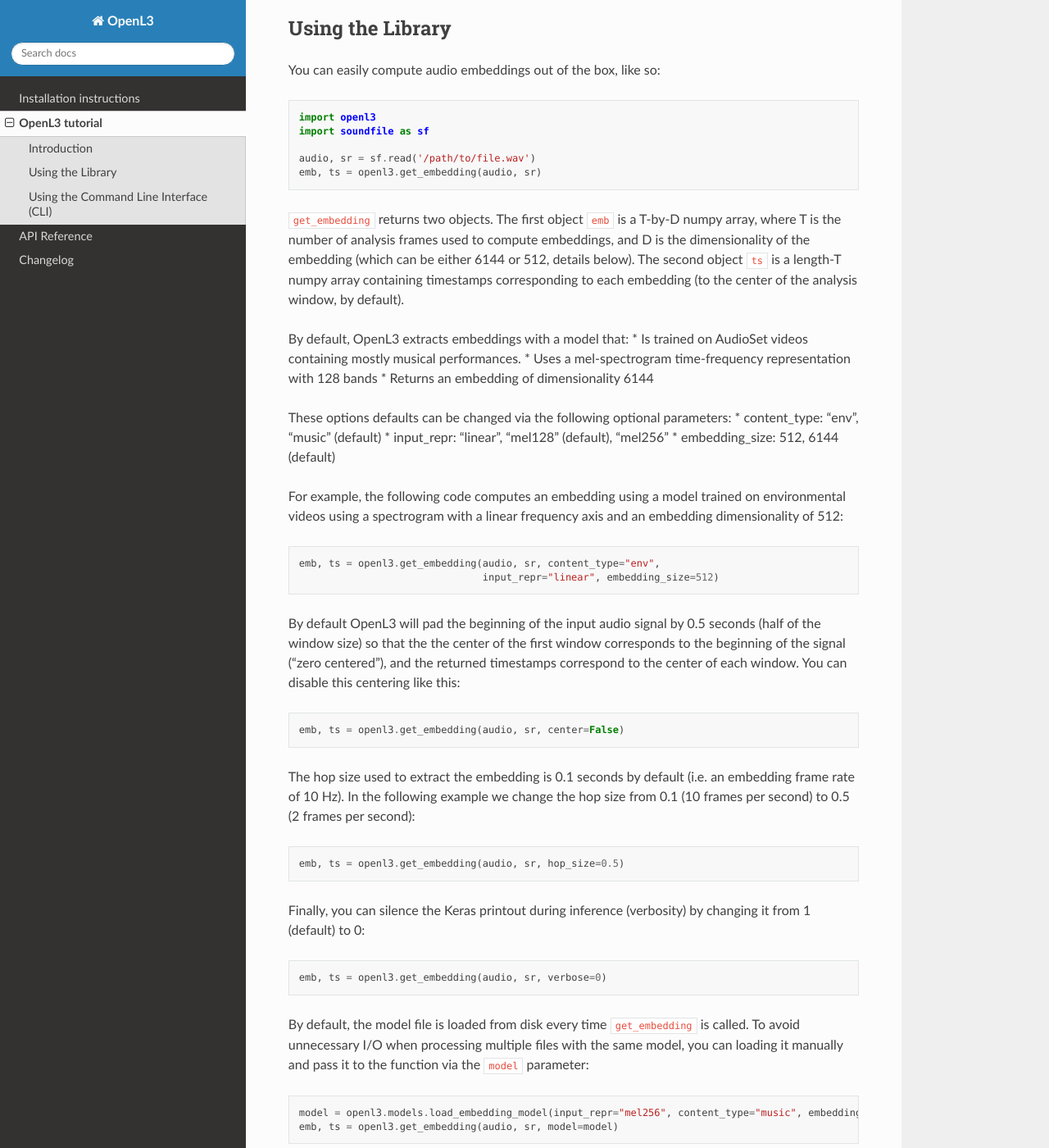
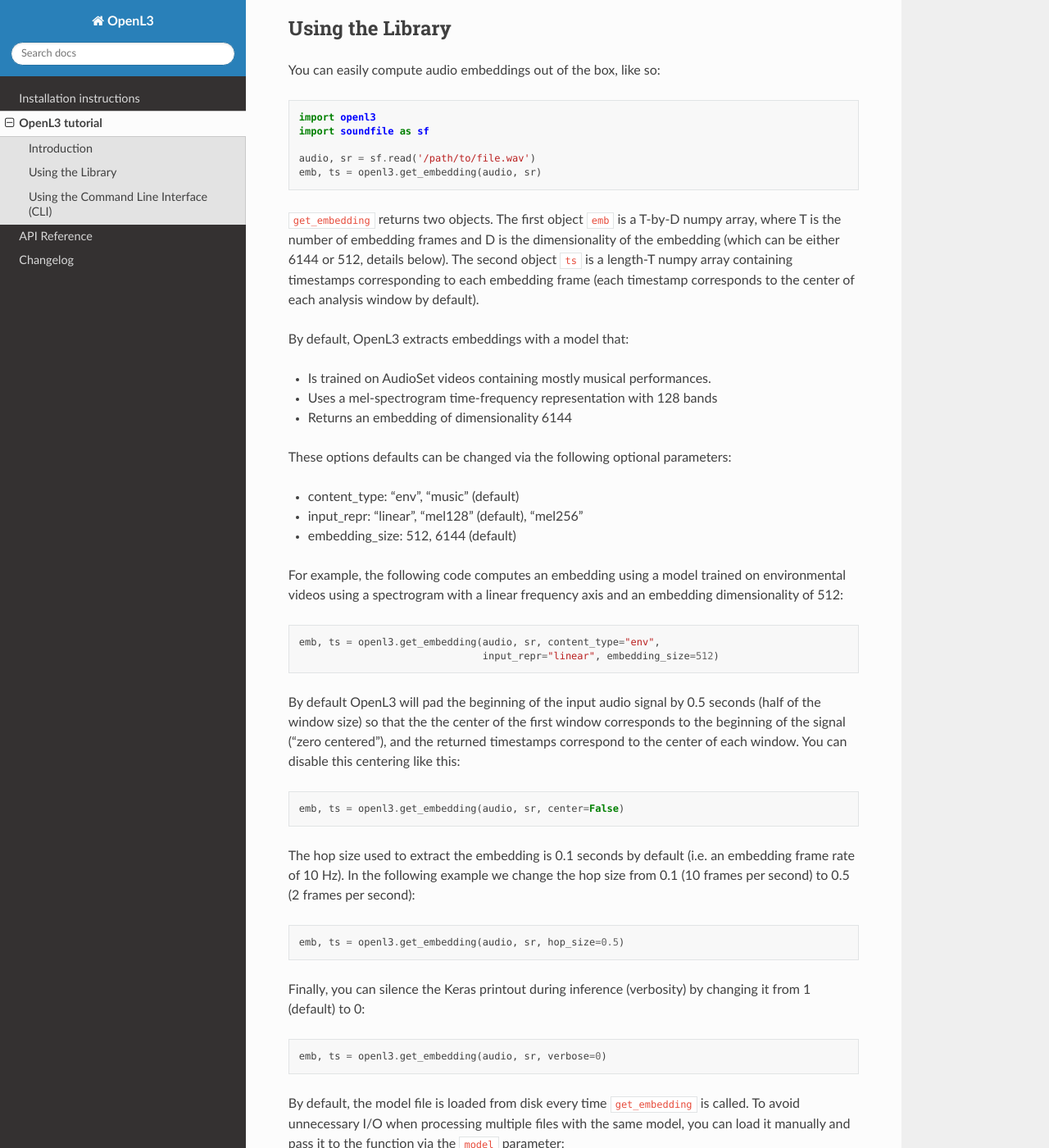
Before and after one commit to marl/openl3, a Sphinx documentation site: the page built from docs/tutorial.rst, in a window 1280 px wide and 1400 px high, scrolled down 294 px. Shown: the whole window at 82% size. Built offline with Sphinx 7.4.7 and the Read the Docs theme 2.0.0, drawn with Linux system fonts in a browser that asks for light colours; some of the changed text lies outside the part shown.

Commit message:
update tutorial

```diff
--- a/docs/tutorial.rst
+++ b/docs/tutorial.rst
@@ -26,17 +26,19 @@
     emb, ts = openl3.get_embedding(audio, sr)
 
 ``get_embedding`` returns two objects. The first object ``emb`` is a T-by-D numpy array,
-where T is the number of analysis frames used to compute embeddings, and D is the dimensionality
+where T is the number of embedding frames and D is the dimensionality
 of the embedding (which can be either 6144 or 512, details below). The second object ``ts`` is a length-T
-numpy array containing timestamps corresponding to each embedding (to the center of the analysis
-window, by default).
+numpy array containing timestamps corresponding to each embedding frame (each timestamp corresponds
+to the center of each analysis window by default).
 
 By default, OpenL3 extracts embeddings with a model that:
+
 * Is trained on AudioSet videos containing mostly musical performances.
 * Uses a mel-spectrogram time-frequency representation with 128 bands
 * Returns an embedding of dimensionality 6144
 
 These options defaults can be changed via the following optional parameters:
+
 * content_type: "env", "music" (default)
 * input_repr: "linear", "mel128" (default), "mel256"
 * embedding_size: 512, 6144 (default)
@@ -71,12 +73,13 @@
     emb, ts = openl3.get_embedding(audio, sr, verbose=0)
 
 By default, the model file is loaded from disk every time ``get_embedding`` is called. To avoid unnecessary I/O when
-processing multiple files with the same model, you can loading it manually and pass it to the function via the
+processing multiple files with the same model, you can load it manually and pass it to the function via the
 ``model`` parameter:
 
 .. code-block:: python
 
-    model = openl3.models.load_embedding_model(input_repr="mel256", content_type="music", embedding_size=6144)
+    model = openl3.models.load_embedding_model(input_repr="mel256", content_type="music",
+                                               embedding_size=512)
     emb, ts = openl3.get_embedding(audio, sr, model=model)
 
 Note that when a model is provided via the ``model`` parameter any values passed to the ``input_repr``, ``content_type`` and
@@ -90,11 +93,14 @@
     import numpy as np
 
     audio_filepath = '/path/to/file.wav'
-    # Save the file to '/path/to/file.npz'
+
+    # Save the embedding to '/path/to/file.npz'
     openl3.process_file(audio_filepath)
-    # Save the file to `/path/to/file_suffix.npz`
+
+    # Save the embedding to `/path/to/file_suffix.npz`
     openl3.process_file(audio_filepath, suffix='suffix')
-    # Save the file to '/different/dir/file_suffix.npz'
+
+    # Save the embedding to '/different/dir/file_suffix.npz'
     openl3.process_file(audio_filepath, suffix='suffix', output_dir='/different/dir')
 
 The embddings can be loaded from disk using numpy:
@@ -102,33 +108,38 @@
 .. code-block:: python
 
     import numpy as np
+
     data = np.load('/path/to/file.npz')
     emb, ts = data['embedding'], data['timestamps']
 
-As before, you can load the model manually and pass it to ``process_file`` to avoid loading the model multiple times:
+As with ``get_embedding`, you can load the model manually and pass it to ``process_file`` to avoid loading the model multiple times:
 
 .. code-block:: python
 
     import openl3
     import numpy as np
 
-    model = openl3.models.load_embedding_model(input_repr="mel256", content_type="music", embedding_size=6144)
+    model = openl3.models.load_embedding_model(input_repr="mel256", content_type="music",
+                                               embedding_size=512)
 
     audio_filepath = '/path/to/file.wav'
+
     # Save the file to '/path/to/file.npz'
     openl3.process_file(audio_filepath, model=model)
+
     # Save the file to `/path/to/file_suffix.npz`
     openl3.process_file(audio_filepath, model=model, suffix='suffix')
+
     # Save the file to '/different/dir/file_suffix.npz'
     openl3.process_file(audio_filepath, model=model, suffix='suffix', output_dir='/different/dir')
 
-Again, note that if a model is provided, then any values passed to the ``input_repr``, ``content_type`` and ``embedding_size``
+Again, note that if a model is provided via the ``model`` parameter, then any values passed to the ``input_repr``, ``content_type`` and ``embedding_size``
 parameters of ``process_file`` will be ignored.
 
 Using the Command Line Interface (CLI)
 --------------------------------------
 
-To compute embeddings for a single file from the command line you can run:
+To compute embeddings for a single file via the command line run:
 
 .. code-block:: shell
 
@@ -178,7 +189,7 @@
 
     $ openl3 /path/to/file.wav --content-type env --input-repr mel128 --embedding-size 512
 
-The default value for ``--content-type`` is ``music``, ``--input-repr`` is ``mel128`` and ``--embedding-size`` is 512.
+The default value for ``--content-type`` is ``music``, for ``--input-repr`` is ``mel128`` and for ``--embedding-size`` is 512.
 
 By default, OpenL3 will pad the beginning of the input audio signal by 0.5 seconds (half of the window size) so that the
 the center of the first window corresponds to the beginning of the signal, and the timestamps correspond to the center of each window.
```
Also changed, not shown: other parts of docs/tutorial.rst (+2 -2 lines).
